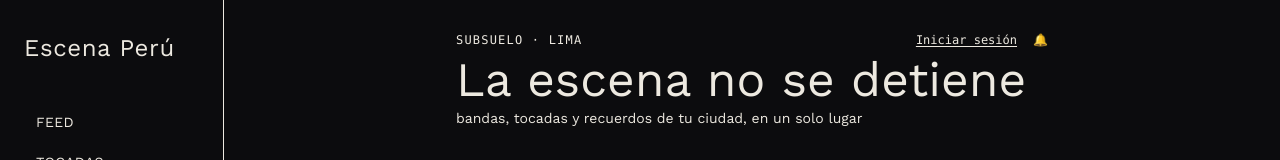
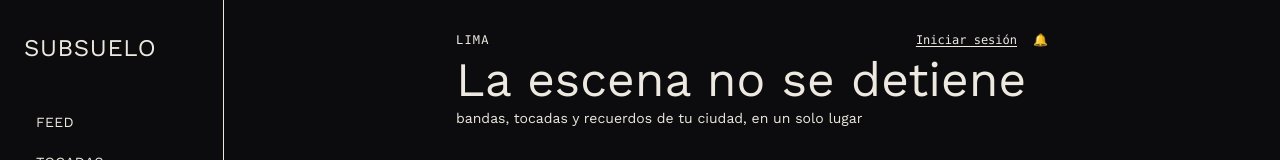
Before and after one commit to helzitom/Scena-Peru-frontend, a Next.js app: page /feed in a window 1280 px wide. Shown: the top 160 px of the page. Built offline with nearby package versions, Linux system fonts and the light colour scheme; no server answers.

Commit message:
Correcion marca

```diff
--- a/src/components/Header.tsx
+++ b/src/components/Header.tsx
@@ -26,7 +26,7 @@
   return (
     <header className="bg-coral text-paper px-5 md:px-10 pt-5 md:pt-8 pb-6 rounded-b-3xl md:rounded-none">
       <div className="flex items-center justify-between">
-        <span className="font-mono text-xs tracking-widest uppercase">Subsuelo · {ciudad}</span>
+        <span className="font-mono text-xs tracking-widest uppercase"> {ciudad}</span>
         <div className="flex items-center gap-4">
           {perfil ? (
             <button onClick={salir} className="font-mono text-xs underline underline-offset-2">
--- a/src/components/SideNav.tsx
+++ b/src/components/SideNav.tsx
@@ -33,7 +33,7 @@
     return (
         <aside className="hidden md:flex md:flex-col md:w-56 md:shrink-0 md:min-h-screen border-r border-sand/60 px-6 py-8">
             <Link href="/" className="font-display text-2xl tracking-wide text-coral">
-                Escena Perú
+                SUBSUELO
             </Link>
             <nav className="flex flex-col gap-1 mt-10">
                 {LINKS.map((link) => {
```
